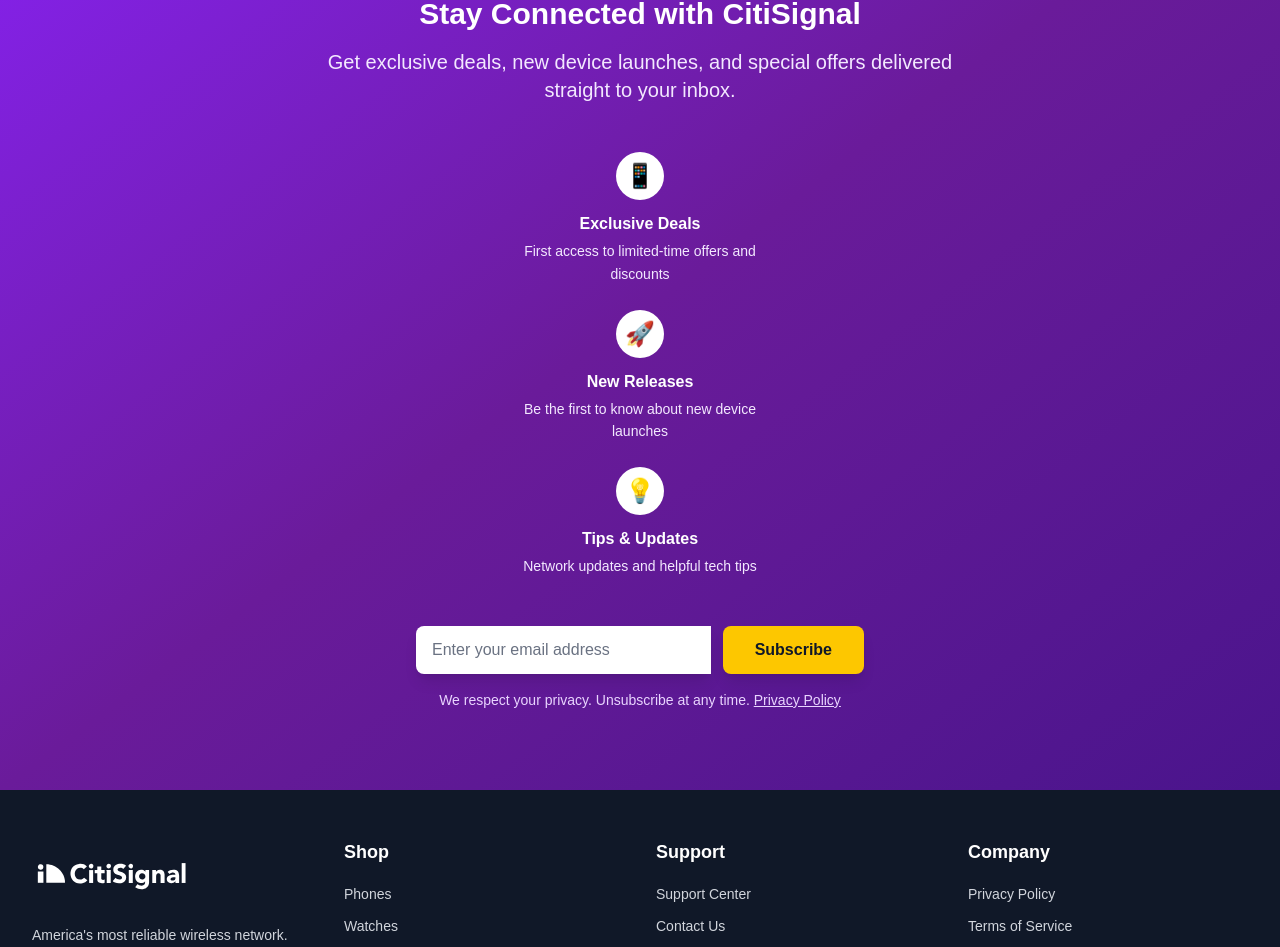
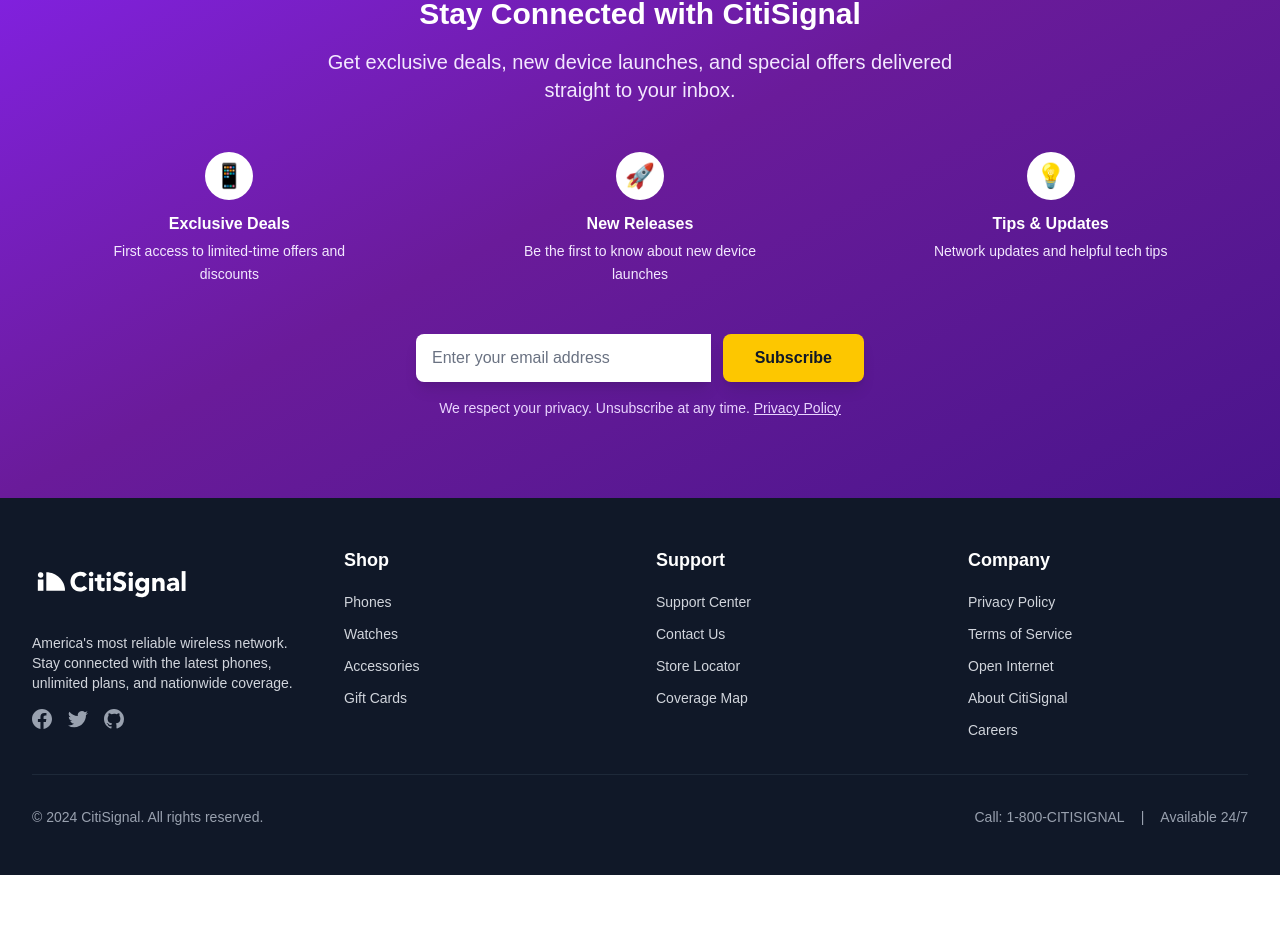
Before and after one commit to skukla/citisignal-nextjs, a Next.js app: page / in a window 1280 px wide. Shown: the part 6506-7453 px from the top of the page. After the commit the page ends 7381 px from the top, so only its background shows below. Built offline with nearby package versions, Linux system fonts and the light colour scheme.

Commit message:
fix: Update BenefitGrid configuration
- Set grid to 3 columns at lg breakpoint
- Reduce gap to sm size to match reference
- Remove unnecessary color props (already handled in BenefitCard)

```diff
--- a/src/components/ui/grids/BenefitGrid.tsx
+++ b/src/components/ui/grids/BenefitGrid.tsx
@@ -34,9 +34,10 @@ export default function BenefitGrid({
   benefits,
   columns = {
     sm: 1,
-    md: 3
+    md: 3,
+    lg: 3
   },
-  gap = 'md',
+  gap = 'sm',
   className
 }: BenefitGridProps) {
   return (
```
